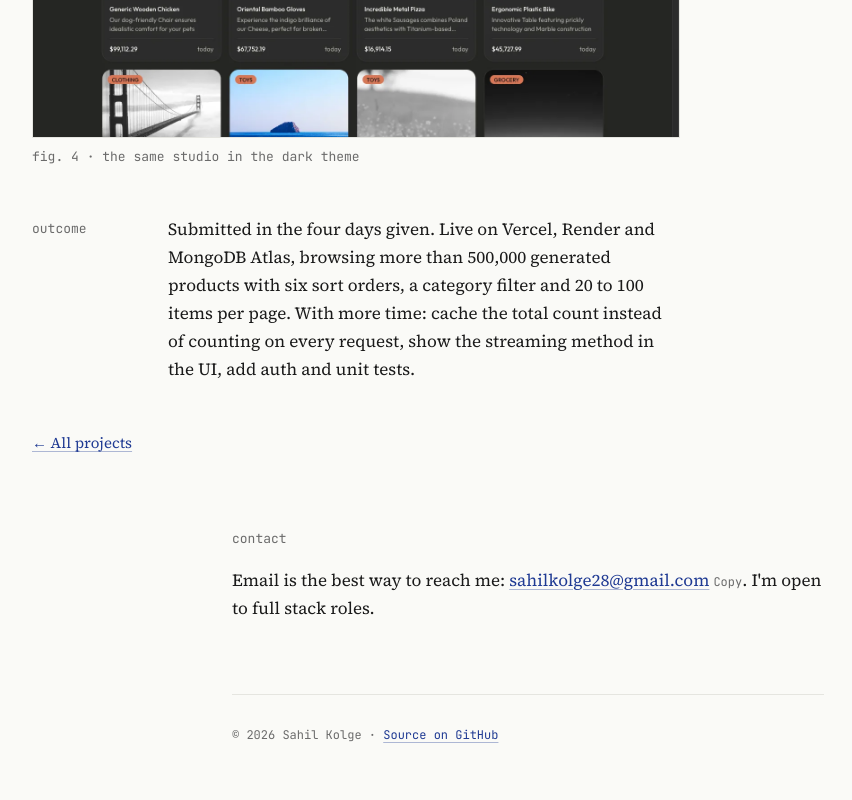
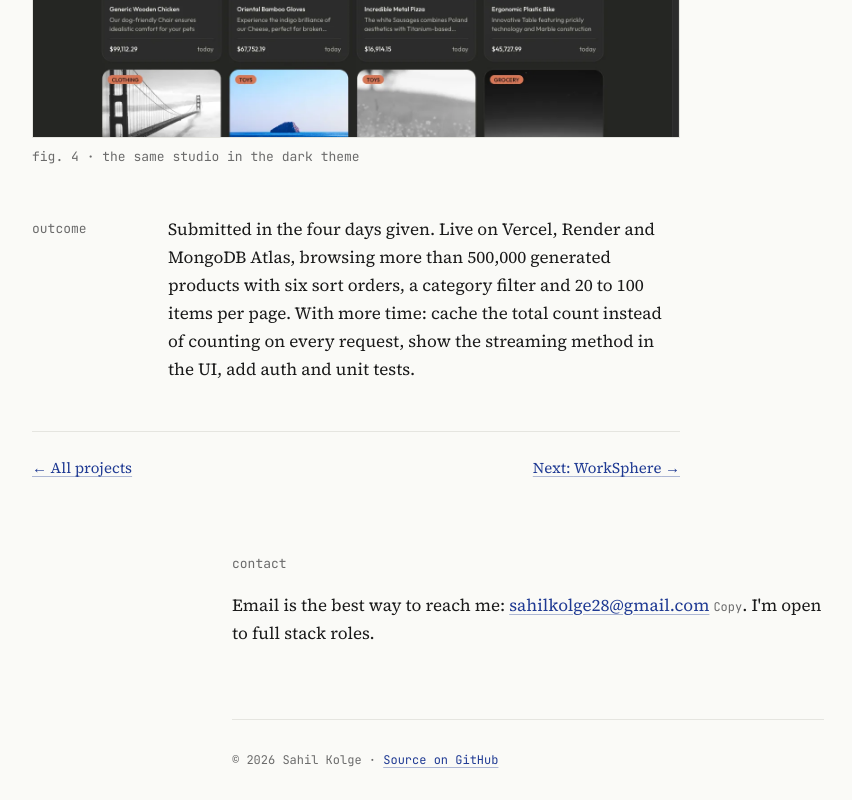
Before and after one commit to sahil-dev28/sahilkolge-playground, a React (Vite) app: page /work/philkart in a window 1280 px wide. Shown: the part 3439-4239 px from the top of the page, without its empty margins (112-964 px from the left). Before the commit the page ends 4214 px from the top, so only its background shows below. Built offline with nearby package versions, Linux system fonts and the light colour scheme.

Commit message:
feat: link between case studies

```diff
--- a/src/case-studies/index.ts
+++ b/src/case-studies/index.ts
@@ -7,3 +7,10 @@ export const CASE_STUDIES: CaseStudy[] = [worksphere, philkart];
 export function getCaseStudy(slug: string | undefined): CaseStudy | undefined {
   return CASE_STUDIES.find((c) => c.slug === slug);
 }
+
+// The case study after this one, wrapping to the first. None when there is only one.
+export function getNextCaseStudy(slug: string): CaseStudy | undefined {
+  const i = CASE_STUDIES.findIndex((c) => c.slug === slug);
+  if (i === -1 || CASE_STUDIES.length < 2) return undefined;
+  return CASE_STUDIES[(i + 1) % CASE_STUDIES.length];
+}
--- a/src/components/CaseStudy.tsx
+++ b/src/components/CaseStudy.tsx
@@ -1,6 +1,6 @@
 import type { ReactNode } from "react";
 import { Link, Navigate, useParams } from "react-router";
-import { getCaseStudy } from "@/case-studies";
+import { getCaseStudy, getNextCaseStudy } from "@/case-studies";
 import type { Screen } from "@/case-studies/types";
 import LinkRow from "@/components/LinkRow";
 import { projectLinks } from "@/lib/links";
@@ -55,6 +55,8 @@ export default function CaseStudy() {
   const figures = (placement: Screen["placement"]) =>
     study.screens.map((s, i) => (s.placement === placement ? <Figure key={s.src} s={s} n={i + 1} /> : null));
   const meta = [...study.meta, { label: "stack", value: project.stack.join(" · ") }];
+  const next = getNextCaseStudy(study.slug);
+  const nextTitle = next && PROJECTS.find((p) => p.id === next.projectId)?.title;
 
   return (
     <main className="mx-auto flex max-w-[640px] flex-col gap-10 px-6 pt-14 pb-[72px] lg:max-w-[1040px]">
@@ -132,7 +134,14 @@ export default function CaseStudy() {
             <p className="m-0">{study.outcome}</p>
           </Block>
 
-          {back}
+          <nav className="flex flex-wrap items-baseline justify-between gap-x-6 gap-y-2 border-t border-rule pt-6">
+            {back}
+            {next && nextTitle && (
+              <Link to={`/work/${next.slug}`} className="link text-[15px]">
+                Next: {nextTitle} →
+              </Link>
+            )}
+          </nav>
         </div>
       </div>
     </main>
```
Also changed, not shown: 1 other file (tests, documents, lock files or other folders).
